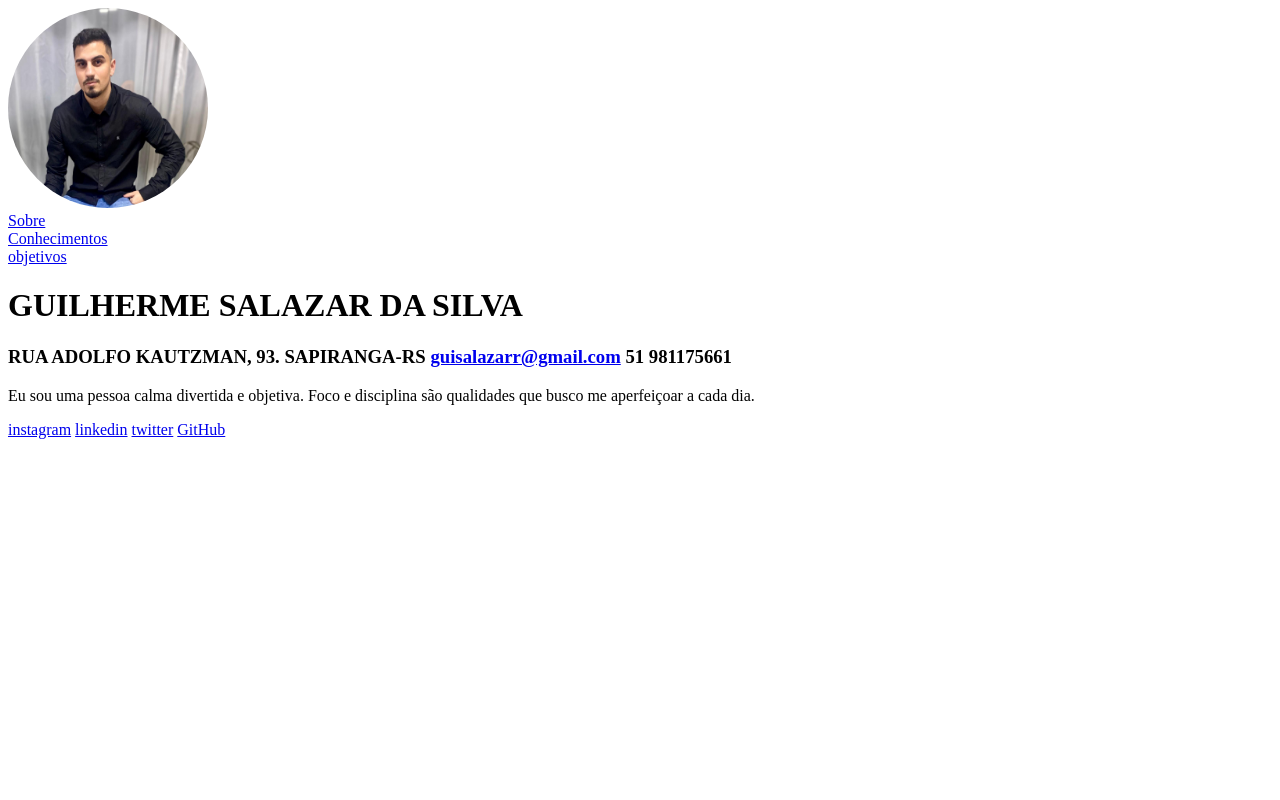
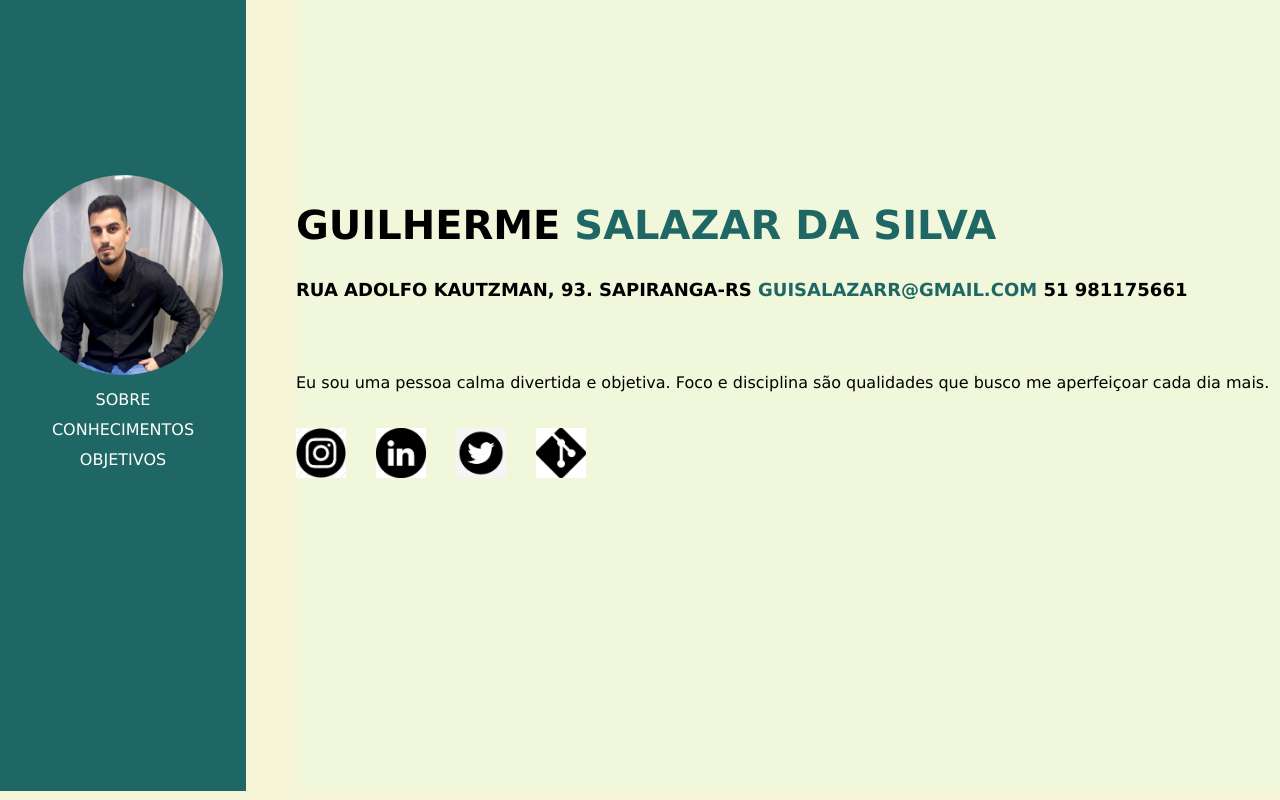
Before and after one commit to Guisalazarr/Ativade-Final, a plain HTML site: page index.html in a window 1280 px wide. Drawn offline with Linux system fonts and the light colour scheme.

Commit message:
atualização

```diff
--- a/css/style.css
+++ b/css/style.css
@@ -1,5 +1,73 @@
-img{
+body{
+   display: flex;
+   background-color: #f5f4d7;
+   margin: 0 0 0 0;
+   font-family: Verdana, Geneva, Tahoma, sans-serif;
+   color: black;
+}
+
+
+
+.foto{
    height: 200px;
    width: 200px;
    border-radius: 50%;
 }
+a{
+   color: white;
+   text-decoration: none;
+   line-height: 30px;
+}
+
+.bloco1{
+   height: 77vh;
+   width: 20%;
+   background-color: #1f6764;
+   text-align: center;
+   line-height: 30px;
+   padding-top: 175px;
+
+}
+
+.bloco2{
+   height: 77vh;
+   width: 80%;
+   background-color: #f0f7da;
+   text-align: justify;
+   margin-left: 50px;
+   padding-top: 175px;
+}
+
+span{
+   color: #1f6764;
+}
+
+h3{
+   font-size: 18px;
+}
+
+p{
+   padding-top: 50PX;
+   padding-bottom: 20px;
+   font-size: 16;
+}
+
+h1{
+   font-size: 40px;
+}
+
+#link.insta{
+  width: 20px;
+  height: 20px;
+}
+
+ol, ul{
+   font-size: 25px;
+   line-height: 50px;
+}
+
+.link-icon{
+   height: 50px;
+   width: 50px;
+   padding-right: 25px;
+}
--- a/index.html
+++ b/index.html
@@ -4,38 +4,44 @@
     <meta charset="UTF-8">
     <meta http-equiv="X-UA-Compatible" content="IE=edge">
     <meta name="viewport" content="width=device-width, initial-scale=1.0">
-    <title>index</title>
+    <title>Index</title>
     <link rel="stylesheet" href="./css/style.css">
 </head>
 <body>
-    <header>
-        <img src="./images/foto1.jpg" alt="foto">
-    </header>
 
-    <nav>
-        <a href="./index.html">Sobre</a> <br>
-        <a href="./conhecimentos.html">Conhecimentos</a> <br>
-        <a href="./objetivos.html">objetivos</a> <br>
-    </nav>
+    <div class="bloco1">
+        <img class="foto" src="./images/foto1.jpg" alt="foto">
+        <br>
 
+        <a href="./index.html">SOBRE</a> <br>
+        <a href="./conhecimentos.html">CONHECIMENTOS</a> <br>
+        <a href="./objetivos.html">OBJETIVOS</a> <br>
+    </div>
 
-    <main>
-        <h1>GUILHERME SALAZAR DA SILVA</h1>
-        <h3>RUA ADOLFO KAUTZMAN, 93. SAPIRANGA-RS
-            <a href="mailto:guisalazarr@gmail.com">guisalazarr@gmail.com</a>
-            51 981175661
-        </h3>
-        <p> Eu sou uma pessoa calma divertida e objetiva. Foco e disciplina são qualidades que
-            busco me aperfeiçoar a cada dia.
-        </p>
-    </main>
+    <div class="bloco2">
 
-    <footer>
-        <a href="https://www.instagram.com/guisalazarr_" target="_blank"> instagram</a>
-        <a href="https://www.linkedin.com/in/guilherme-salazar-b20943254/" target="_blank">linkedin</a>
-        <a href="https://twitter.com/guisalazarr" target="_blank">twitter</a>
-        <a href="https://github.com/Guisalazarr" target="_blank">GitHub</a>
-    </footer>
-
+            <h1>GUILHERME <span>SALAZAR DA SILVA</span></h1>
+            <h3>RUA ADOLFO KAUTZMAN, 93. SAPIRANGA-RS
+            <a href="http://guisalazarr@gmail.com" target="_blank"><span>GUISALAZARR@GMAIL.COM</span></a>
+                51 981175661
+            </h3>
+            <p> Eu sou uma pessoa calma divertida e objetiva. Foco e disciplina são qualidades que
+                busco me aperfeiçoar cada dia mais.
+            </p>
+        <div>
+            <a href="https://www.instagram.com/guisalazarr_" target="_blank">
+                <img class="link-icon" src="./images/icon-instagram.png" alt="instagram">
+            </a>
+            <a href="https://www.linkedin.com/in/guilherme-salazar-b20943254/" target="_blank">
+                <img class="link-icon" src="./images/icon-linkedin.png" alt="linkedin">
+            </a>
+            <a href="https://twitter.com/guisalazarr" target="_blank">
+                <img  class="link-icon" src="./images/icon-twitter.png" alt="twitter">
+            </a>
+            <a href="https://github.com/Guisalazarr" target="_blank">
+                <img class="link-icon" src="./images/icon-github.png" alt="github">
+            </a>
+        </div>
+    </div>
 </body>
 </html>
```
Also changed, not shown: conhecimentos.html (+9 -11 lines), objetivos.html (+8 -9 lines), images/icon-github.png (added), images/icon-instagram.png (added), images/icon-linkedin.png (added), images/icon-twitter.png (added).
